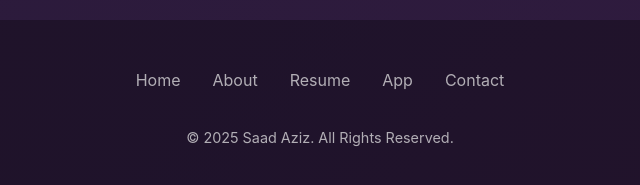
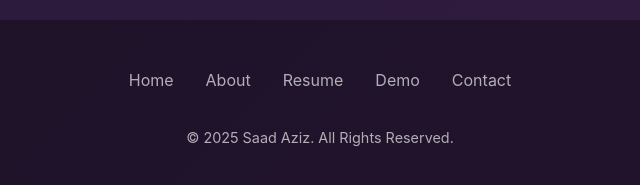
Before and after one commit to saadaziz/dev.saadaziz.com, a plain HTML site: page index.html in a window 1280 px wide. Shown: the part 4750-4935 px from the top of the page, 320-960 px from the left. Drawn offline with Linux system fonts and the light colour scheme.

Commit message:
Bug: Fix issue with App/Demo in footer

```diff
--- a/index.html
+++ b/index.html
@@ -409,7 +409,7 @@
                 <li><a href="#home">Home</a></li>
                 <li><a href="#about">About</a></li>
                 <li><a href="/resume.html">Resume</a></li>
-                <li><a href="/demo.html">App</a></li>
+                <li><a href="/demo.html">Demo</a></li>
                 <!-- <li><a href="#projects">Projects</a></li> -->
                 <li><a href="#contact">Contact</a></li>
             </ul>
```
